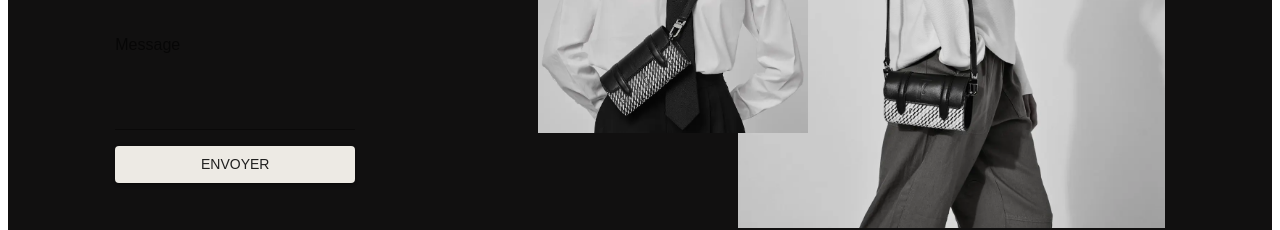
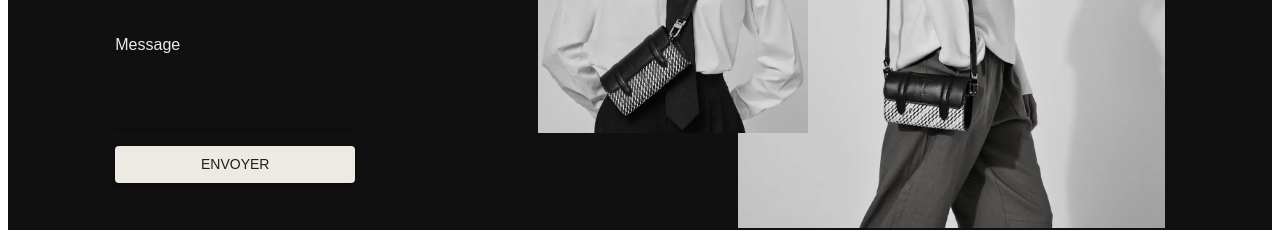
Before and after one commit to nicolasgodineau/noemie_lemoine_website, a Gatsby site: page /contact in a window 1280 px wide. Shown: the part 470-700 px from the top of the page. Built offline with nearby package versions, Linux system fonts and the light colour scheme; Gatsby itself is replaced by a stand-in of ours; a web font is replaced by a local one.

Commit message:
Test couleur

```diff
--- a/src/pages/contact.js
+++ b/src/pages/contact.js
@@ -110,10 +110,9 @@ export default function Contact() {
                         rows={4}
                         variant="standard"
                         fullWidth
-                        color="secondary"
-                        sx={{
-                            ".css-1mwhap2-MuiFormLabel-root-MuiInputLabel-root": {
-                                color: theme.palette.light
+                        InputLabelProps={{
+                            sx: {
+                                color: "#EDEAE4",
                             }
                         }}
                     />
```
